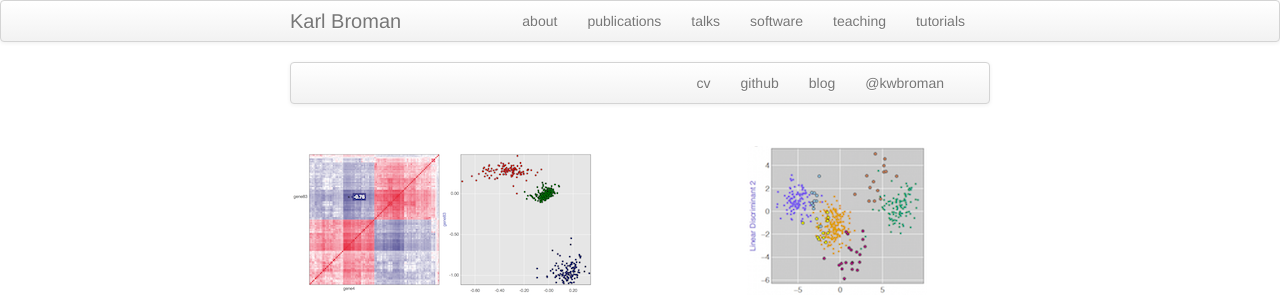
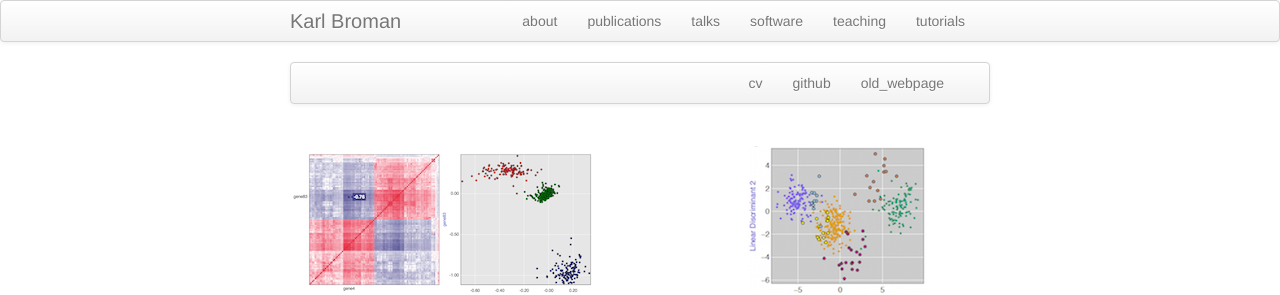
Before and after one commit to xidexia/xidexia.github.io, a Jekyll site: the page built from index.md, in a window 1280 px wide. Shown: the top 295 px of the page. Built offline with Jekyll 4.4.1, drawn with Linux system fonts in a browser that asks for light colours; part of the change alters nothing that is shown.

Commit message:
frontpage

```diff
--- a/index.md
+++ b/index.md
@@ -1,17 +1,14 @@
 ---
 layout: frontpage
-title: Karl Broman
-description: Karl Broman is Professor in Biostatistics and Medical Informatics at University of Wisconsin - Madison; research in statistical genetics
-keywords: Broman, QTL, R/qtl, quantitative trait loci, statistics, statistical genetics, recombination
+title: Xide Xia
 ---
 
 <div class="navbar">
   <div class="navbar-inner">
       <ul class="nav">
-          <li><a href="{{ BASE_PATH }}/assets/broman_cv.pdf">cv</a></li>
-          <li><a href="https://github.com/kbroman">github</a></li>
-          <li><a href="http://kbroman.wordpress.com">blog</a></li>
-          <li><a href="https://twitter.com/kwbroman">@kwbroman</a></li>
+          <li><a href="{{ BASE_PATH }}/assets/xide_xia_cv_bu.pdf">cv</a></li>
+          <li><a href="https://github.com/xidexia">github</a></li>
+          <li><a href="http://scholar.harvard.edu/xidexia">old_webpage</a></li>
       </ul>
   </div>
 </div>
```
